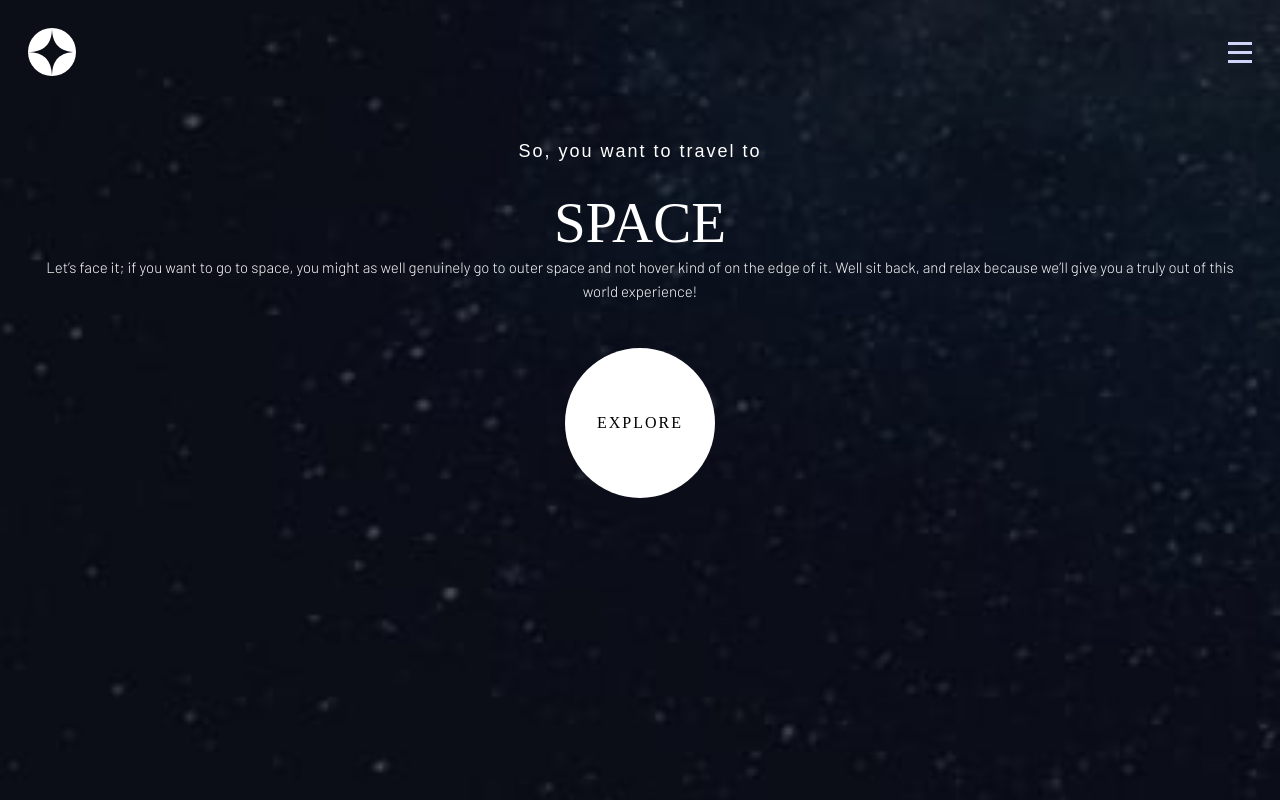
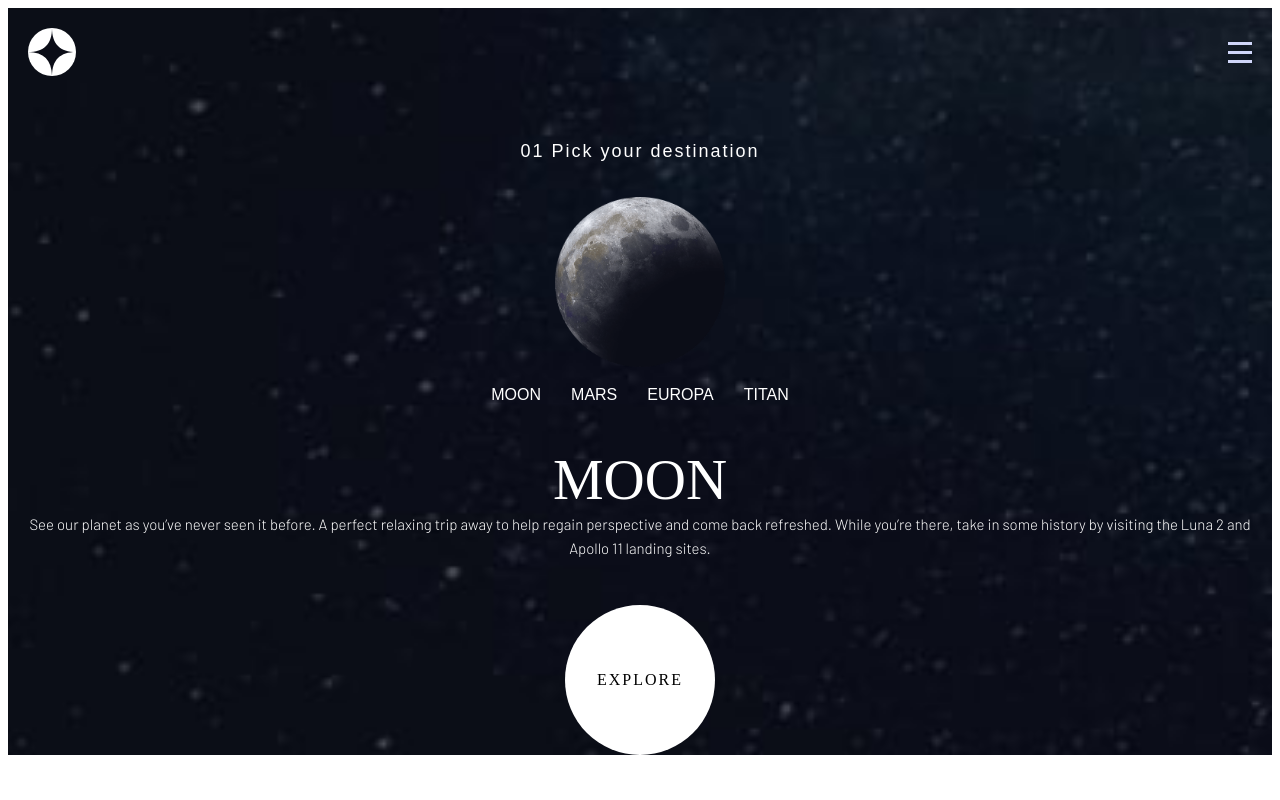
Before and after one commit to hinlocaesar/space-tourism, a Next.js app: page / in a window 1280 px wide. Built offline with nearby package versions, Linux system fonts and the light colour scheme; a web font is replaced by a local one.

Commit message:
Implemented fix for transition of styles

```diff
--- a/components/layout.js
+++ b/components/layout.js
@@ -7,9 +7,13 @@ import homestyles from "../styles/Home.module.css";
 
 import BackgroundImgMobileDest from "../assets/destination/background-destination-mobile.jpg";
 import deststyles from "../styles/Destination.module.css";
+
+import basetyle from "../styles/Layout.module.css";
+
 export default function Layout({ children }) {
   return (
     <>
+      <div className={basetyle.configlayout}>
         <Image
           className={deststyles.backgroundImage}
           src={BackgroundImgMobileDest}
@@ -22,6 +26,7 @@ export default function Layout({ children }) {
         <Navbar />
 
         <main>{children}</main>
+      </div>
     </>
   );
 }
--- a/components/mobile/mobile_destination_a.js
+++ b/components/mobile/mobile_destination_a.js
@@ -1,6 +1,7 @@
 import React from "react";
 import Image from "next/image";
 import MoonImage from "../../assets/destination/image-moon.png";
+import styles from "../../styles/Destination.module.css";
 
 function mobile_destination_a() {
   return (
@@ -32,6 +33,7 @@ function mobile_destination_a() {
             you’re there, take in some history by visiting the Luna 2 and Apollo
             11 landing sites.
           </div>
+
           <div className={styles.explorebtn}> EXPLORE</div>
         </div>
       </div>
--- a/pages/index.js
+++ b/pages/index.js
@@ -12,7 +12,7 @@ export default function Home() {
         <meta name="description" content="Generated by create next app" />
         <link rel="icon" href="/favicon.ico" />
       </Head>
-      <MobileHome />
+      <MobileDestA />
     </div>
   );
 }
--- a/styles/Destination.module.css
+++ b/styles/Destination.module.css
@@ -13,7 +13,6 @@
   align-items: center;
 
   position: relative;
-  background-color: red;
 
   height: auto;
   width: auto;
--- /dev/null
+++ b/styles/Layout.module.css
@@ -0,0 +1,5 @@
+.configlayout {
+  background-color: blue;
+  position: relative;
+  z-index: -2;
+}
```
Lines whose indentation alone changed are shown as unchanged.
